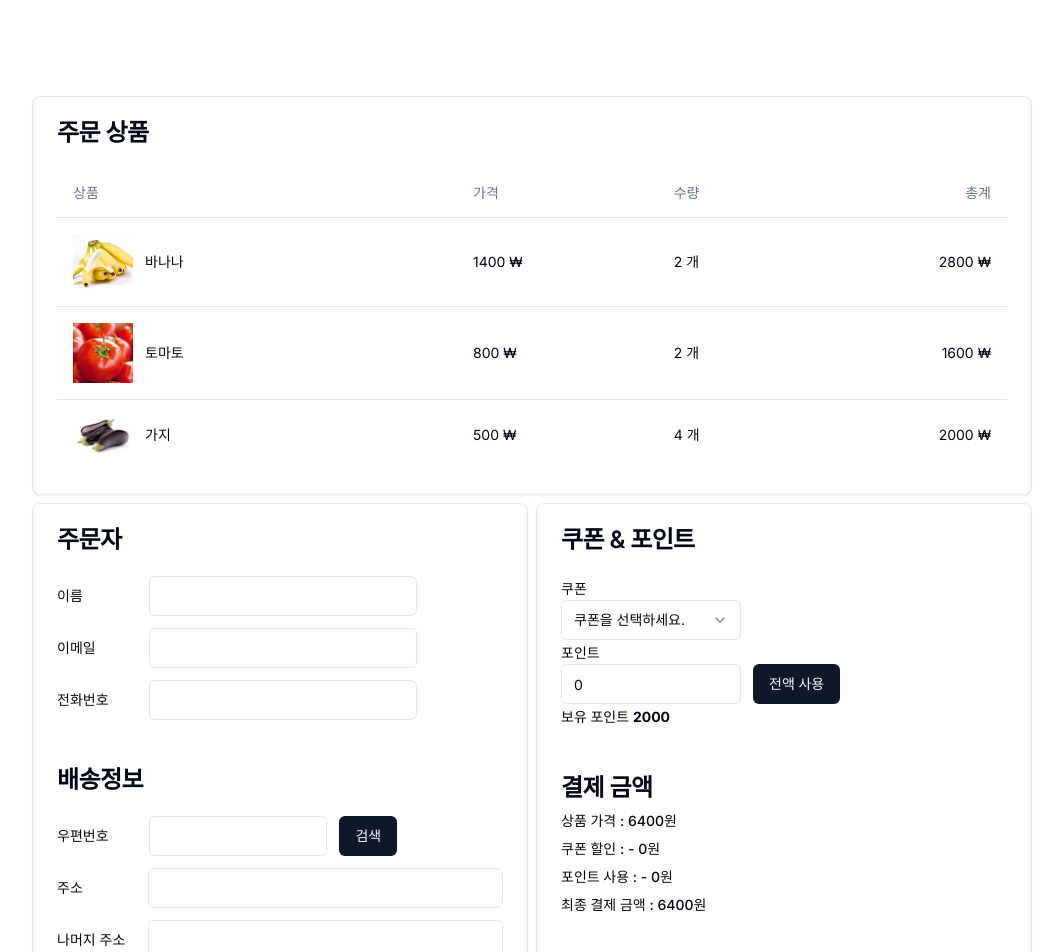
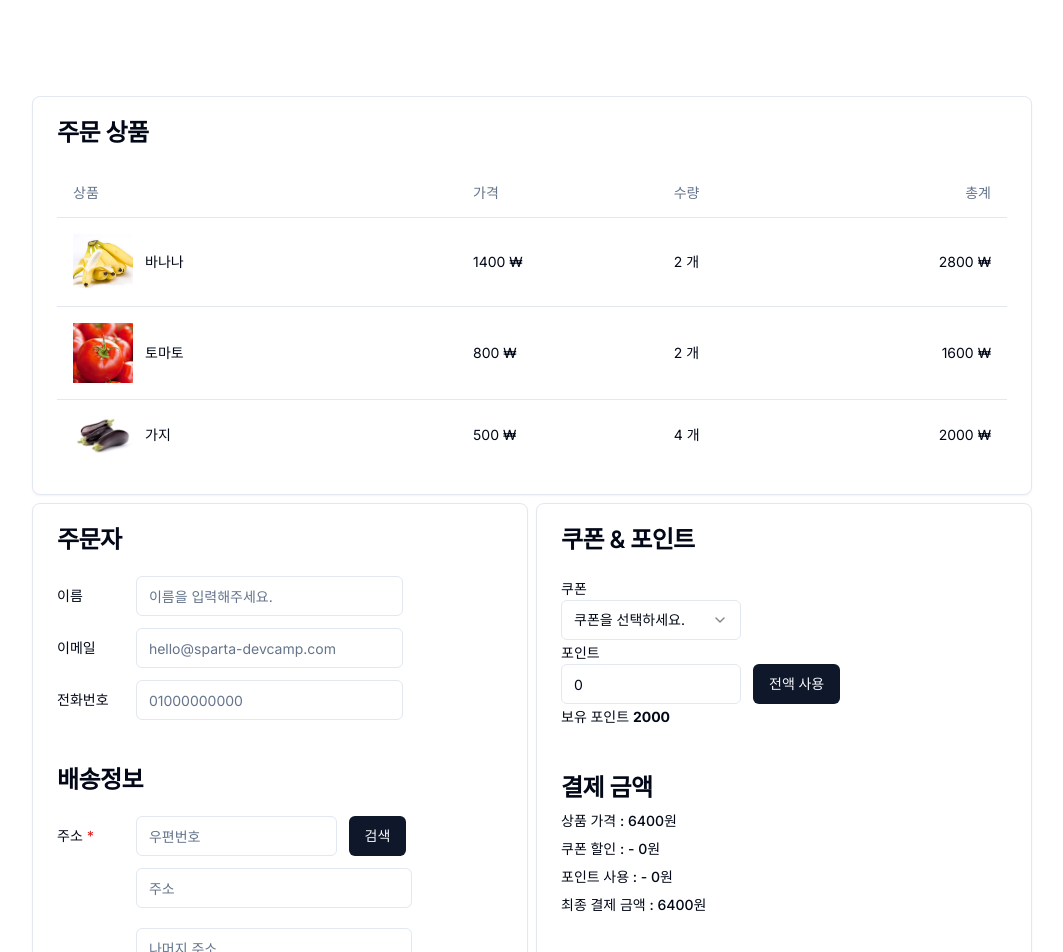
Before and after one commit to hgyeom/devcamp_payment, a Next.js app: page / in a window 1280 px wide. Shown: the top 952 px of the page, without its empty margins (108-1171 px from the left). Built offline with nearby package versions, Linux system fonts and the light colour scheme.

Commit message:
feat : react-hook-form, zod 도입 및 유효성 검사.

```diff
--- a/src/app/page.tsx
+++ b/src/app/page.tsx
@@ -1,6 +1,12 @@
+'use client';
 import OrderItems from '@/components/order/orderItems';
 import OrderInfomation from '@/components/order/orderInformation';
 import PaymentInformation from '@/components/payment/paymentInformation';
+import { zodResolver } from '@hookform/resolvers/zod';
+import { useForm } from 'react-hook-form';
+import { z } from 'zod';
+import { schema } from '@/validators/payment';
+import { Form } from '@/components/ui/form';
 
 const items = [
   {
@@ -42,23 +48,47 @@ const coupons = [
 ];
 
 export default function Home() {
+  const form = useForm<z.infer<typeof schema>>({
+    resolver: zodResolver(schema),
+    defaultValues: {
+      name: '',
+      email: '',
+      phone: '',
+      zonecode: '',
+      addr: '',
+      addrDetail: '',
+    },
+  });
+
+  const onSubmit = (values: z.infer<typeof schema>) => {
+    alert(JSON.stringify(values, null, 4));
+  };
+
   return (
     <main className="flex min-h-screen flex-col gap-2 items-center p-24">
       {/* 주문 상품 정보 영역 */}
-      <OrderItems items={items} />
+      <Form {...form}>
+        <form
+          onSubmit={form.handleSubmit(onSubmit)}
+          className="flex flex-col gap-2 items-center"
+        >
+          <OrderItems items={items} form={form} />
 
           <div className="flex gap-2 w-[1000px]">
             {/* 배송 정보 영역 */}
             {/* react-hook-form으로 교체하기 */}
-        <OrderInfomation />
+            <OrderInfomation form={form} />
 
             {/* 결제 관련(쿠폰, 포인트 포함) */}
             <PaymentInformation
               point={point}
               coupons={coupons}
               totalPrice={totalPrice}
+              form={form}
             />
           </div>
+        </form>
+      </Form>
     </main>
   );
 }
--- a/src/components/address/address.tsx
+++ b/src/components/address/address.tsx
@@ -2,8 +2,16 @@
 import Script from 'next/script';
 import { Input } from '../ui/input';
 import { Button } from '../ui/button';
-import { Card, CardContent, CardHeader, CardTitle } from '../ui/card';
+import { CardContent, CardHeader, CardTitle } from '../ui/card';
 import { Label } from '@radix-ui/react-label';
+import {
+  FormControl,
+  FormField,
+  FormItem,
+  FormLabel,
+  FormMessage,
+} from '../ui/form';
+import { useState } from 'react';
 
 declare global {
   interface Window {
@@ -16,14 +24,14 @@ interface IAddr {
   zonecode: string;
 }
 
-export default function Address() {
+export default function Address({ form }: any) {
+  const { setValue } = form;
+
   const onClickAddr = () => {
     new window.daum.Postcode({
       oncomplete: function (data: IAddr) {
-        (document.getElementById('addr') as HTMLInputElement).value =
-          data.address;
-        (document.getElementById('zipNo') as HTMLInputElement).value =
-          data.zonecode;
+        setValue('zonecode', data.zonecode);
+        setValue('addr', data.address);
         document.getElementById('addrDetail')?.focus();
       },
     }).open();
@@ -35,31 +43,73 @@ export default function Address() {
         <CardTitle>배송정보</CardTitle>
       </CardHeader>
       <CardContent className="gap-3 flex flex-col">
+        <FormField
+          control={form.control}
+          name="zonecode"
+          render={({ field }) => (
+            <FormItem>
               <div className="flex gap-3 items-center">
-          <Label className="w-[80px] text-sm">우편번호</Label>
+                <FormLabel className="w-[15%] flex gap-1">
+                  주소<p className="text-red-600">*</p>
+                </FormLabel>
+                <FormControl>
                   <Input
-            id="zipNo"
-            type="text"
+                    id="zonecode"
+                    className="w-[45%]"
+                    placeholder="우편번호"
+                    onClick={onClickAddr}
                     readOnly
-            className="w-[40%]"
-            onClick={onClickAddr}
+                    {...field}
                   />
-          <Button onClick={onClickAddr}>검색</Button>
+                </FormControl>
+                <Button type="button" onClick={onClickAddr}>
+                  검색
+                </Button>
               </div>
+              <FormMessage />
+            </FormItem>
+          )}
+        />
+        <FormField
+          control={form.control}
+          name="addr"
+          render={({ field }) => (
+            <FormItem>
               <div className="flex gap-3 items-center">
-          <Label className="w-[80px] text-sm">주소</Label>
+                <FormLabel className="w-[15%]" />
+                <FormControl>
                   <Input
                     id="addr"
-            type="text"
+                    className="w-[62%]"
+                    placeholder="주소"
+                    onClick={onClickAddr}
                     readOnly
-            onClick={onClickAddr}
-            className="w-[80%]"
+                    {...field}
                   />
+                </FormControl>
               </div>
-        <div className="flex gap-3 items-center">
-          <Label className="w-[80px] text-sm">나머지 주소</Label>
-          <Input id="addrDetail" type="text" className="w-[80%]" />
-        </div>
+              <FormMessage />
+            </FormItem>
+          )}
+        />
+        <FormField
+          control={form.control}
+          name="addrDetail"
+          render={({ field }) => (
+            <FormItem className="flex gap-3 items-center">
+              <FormLabel className="w-[15%]" />
+              <FormControl>
+                <Input
+                  id="addrDetail"
+                  className="w-[62%]"
+                  placeholder="나머지 주소"
+                  {...field}
+                />
+              </FormControl>
+              <FormMessage />
+            </FormItem>
+          )}
+        />
       </CardContent>
       <Script
         src="//t1.daumcdn.net/mapjsapi/bundle/postcode/prod/postcode.v2.js"
--- a/src/components/order/orderInformation.tsx
+++ b/src/components/order/orderInformation.tsx
@@ -1,30 +1,91 @@
 import Address from '../address/address';
+import { Input } from '../ui/input';
 import { Card, CardContent, CardHeader, CardTitle } from '../ui/card';
-import { Input } from '../ui/input';
-import { Label } from '../ui/label';
+import {
+  FormControl,
+  FormField,
+  FormItem,
+  FormLabel,
+  FormMessage,
+} from '../ui/form';
 
-export default function OrderInfomation() {
+export default function OrderInfomation({ form }: any) {
   return (
     <Card className="w-[500px]">
       <CardHeader>
         <CardTitle>주문자</CardTitle>
       </CardHeader>
       <CardContent className="gap-3 flex flex-col">
-        <div className="flex gap-3 items-center">
+        {/* <div className="flex gap-3 items-center">
           <Label className="w-[80px]">이름</Label>
-          <Input className="w-[60%]" />
-        </div>
-
-        <div className="flex gap-3 items-center">
-          <Label className="w-[80px]">이메일</Label>
-          <Input className="w-[60%]" />
+          <Input name="name" className="w-[60%]" />
+          <p className="text-red-500">* 필수</p>
         </div>
         <div className="flex gap-3 items-center">
           <Label className="w-[80px]">전화번호</Label>
-          <Input className="w-[60%]" />
-        </div>
+          <Input name="phone" className="w-[60%]" />
+          <p className="text-red-500">* 필수</p>
+        </div> */}
+        <FormField
+          control={form.control}
+          name="name"
+          render={({ field }) => (
+            <FormItem>
+              <div className="flex gap-3 items-center">
+                <FormLabel className="w-[15%]">이름</FormLabel>
+                <FormControl>
+                  <Input
+                    placeholder="이름을 입력해주세요."
+                    className="w-[60%]"
+                    {...field}
+                  />
+                </FormControl>
+              </div>
+              <FormMessage />
+            </FormItem>
+          )}
+        />
+
+        <FormField
+          control={form.control}
+          name="email"
+          render={({ field }) => (
+            <FormItem>
+              <div className="flex gap-3 items-center">
+                <FormLabel className="w-[15%]">이메일</FormLabel>
+                <FormControl>
+                  <Input
+                    placeholder="hello@sparta-devcamp.com"
+                    className="w-[60%]"
+                    {...field}
+                  />
+                </FormControl>
+              </div>
+              <FormMessage />
+            </FormItem>
+          )}
+        />
+        <FormField
+          control={form.control}
+          name="phone"
+          render={({ field }) => (
+            <FormItem>
+              <div className="flex gap-3 items-center">
+                <FormLabel className="w-[15%]">전화번호</FormLabel>
+                <FormControl>
+                  <Input
+                    placeholder="01000000000"
+                    className="w-[60%]"
+                    {...field}
+                  />
+                </FormControl>
+              </div>
+              <FormMessage />
+            </FormItem>
+          )}
+        />
       </CardContent>
-      <Address />
+      <Address form={form} />
     </Card>
   );
 }
--- /dev/null
+++ b/src/components/ui/form.tsx
@@ -0,0 +1,176 @@
+import * as React from "react"
+import * as LabelPrimitive from "@radix-ui/react-label"
+import { Slot } from "@radix-ui/react-slot"
+import {
+  Controller,
+  ControllerProps,
+  FieldPath,
+  FieldValues,
+  FormProvider,
+  useFormContext,
+} from "react-hook-form"
+
+import { cn } from "@/lib/utils"
+import { Label } from "@/components/ui/label"
+
+const Form = FormProvider
+
+type FormFieldContextValue<
+  TFieldValues extends FieldValues = FieldValues,
+  TName extends FieldPath<TFieldValues> = FieldPath<TFieldValues>
+> = {
+  name: TName
+}
+
+const FormFieldContext = React.createContext<FormFieldContextValue>(
+  {} as FormFieldContextValue
+)
+
+const FormField = <
+  TFieldValues extends FieldValues = FieldValues,
+  TName extends FieldPath<TFieldValues> = FieldPath<TFieldValues>
+>({
+  ...props
+}: ControllerProps<TFieldValues, TName>) => {
+  return (
+    <FormFieldContext.Provider value={{ name: props.name }}>
+      <Controller {...props} />
+    </FormFieldContext.Provider>
+  )
+}
+
+const useFormField = () => {
+  const fieldContext = React.useContext(FormFieldContext)
+  const itemContext = React.useContext(FormItemContext)
+  const { getFieldState, formState } = useFormContext()
+
+  const fieldState = getFieldState(fieldContext.name, formState)
+
+  if (!fieldContext) {
+    throw new Error("useFormField should be used within <FormField>")
+  }
+
+  const { id } = itemContext
+
+  return {
+    id,
+    name: fieldContext.name,
+    formItemId: `${id}-form-item`,
+    formDescriptionId: `${id}-form-item-description`,
+    formMessageId: `${id}-form-item-message`,
+    ...fieldState,
+  }
+}
+
+type FormItemContextValue = {
+  id: string
+}
+
+const FormItemContext = React.createContext<FormItemContextValue>(
+  {} as FormItemContextValue
+)
+
+const FormItem = React.forwardRef<
+  HTMLDivElement,
+  React.HTMLAttributes<HTMLDivElement>
+>(({ className, ...props }, ref) => {
+  const id = React.useId()
+
+  return (
+    <FormItemContext.Provider value={{ id }}>
+      <div ref={ref} className={cn("space-y-2", className)} {...props} />
+    </FormItemContext.Provider>
+  )
+})
+FormItem.displayName = "FormItem"
+
+const FormLabel = React.forwardRef<
+  React.ElementRef<typeof LabelPrimitive.Root>,
+  React.ComponentPropsWithoutRef<typeof LabelPrimitive.Root>
+>(({ className, ...props }, ref) => {
+  const { error, formItemId } = useFormField()
+
+  return (
+    <Label
+      ref={ref}
+      className={cn(error && "text-destructive", className)}
+      htmlFor={formItemId}
+      {...props}
+    />
+  )
+})
+FormLabel.displayName = "FormLabel"
+
+const FormControl = React.forwardRef<
+  React.ElementRef<typeof Slot>,
+  React.ComponentPropsWithoutRef<typeof Slot>
+>(({ ...props }, ref) => {
+  const { error, formItemId, formDescriptionId, formMessageId } = useFormField()
+
+  return (
+    <Slot
+      ref={ref}
+      id={formItemId}
+      aria-describedby={
+        !error
+          ? `${formDescriptionId}`
+          : `${formDescriptionId} ${formMessageId}`
+      }
+      aria-invalid={!!error}
+      {...props}
+    />
+  )
+})
+FormControl.displayName = "FormControl"
+
+const FormDescription = React.forwardRef<
+  HTMLParagraphElement,
+  React.HTMLAttributes<HTMLParagraphElement>
+>(({ className, ...props }, ref) => {
+  const { formDescriptionId } = useFormField()
+
+  return (
+    <p
+      ref={ref}
+      id={formDescriptionId}
+      className={cn("text-sm text-muted-foreground", className)}
+      {...props}
+    />
+  )
+})
+FormDescription.displayName = "FormDescription"
+
+const FormMessage = React.forwardRef<
+  HTMLParagraphElement,
+  React.HTMLAttributes<HTMLParagraphElement>
+>(({ className, children, ...props }, ref) => {
+  const { error, formMessageId } = useFormField()
+  const body = error ? String(error?.message) : children
+
+  if (!body) {
+    return null
+  }
+
+  return (
+    <p
+      ref={ref}
+      id={formMessageId}
+      className={cn("text-sm font-medium text-destructive", className)}
+      {...props}
+    >
+      {body}
+    </p>
+  )
+})
+FormMessage.displayName = "FormMessage"
+
+export {
+  useFormField,
+  Form,
+  FormItem,
+  FormLabel,
+  FormControl,
+  FormDescription,
+  FormMessage,
+  FormField,
+}
```
Lines whose indentation alone changed are shown as unchanged.
